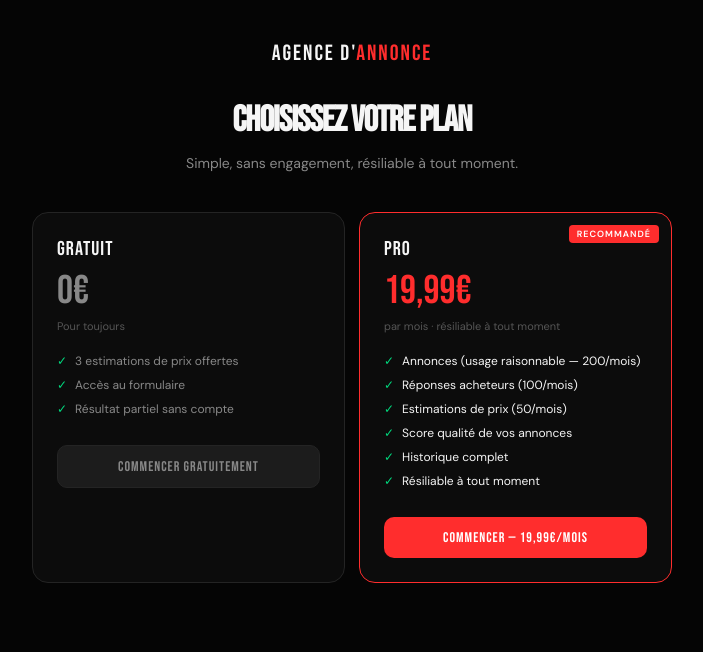
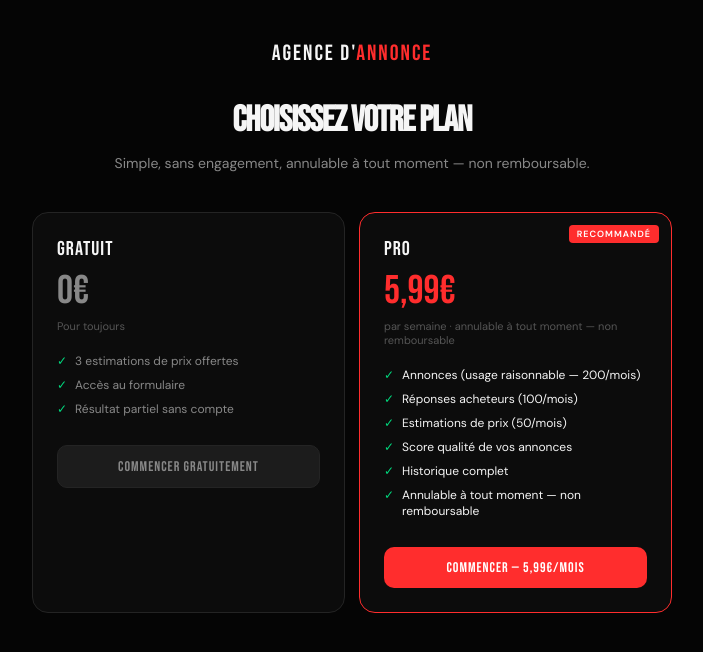
Before and after one commit to nppro4-art/Agence-Annonce, a Next.js app: page /pricing in a window 1280 px wide. Shown: the top 652 px of the page, without its empty margins (288-991 px from the left). Built offline with nearby package versions, Linux system fonts and the light colour scheme.

Commit message:
Update pricing.js

```diff
--- a/pages/pricing.js
+++ b/pages/pricing.js
@@ -14,7 +14,7 @@ export default function Pricing() {
           <h1 style={{ fontFamily: 'Bebas Neue', fontSize: 36, letterSpacing: -1, marginTop: 32, marginBottom: 12 }}>
             Choisissez votre plan
           </h1>
-          <p style={{ fontSize: 14, color: 'var(--muted2)' }}>Simple, sans engagement, résiliable à tout moment.</p>
+          <p style={{ fontSize: 14, color: 'var(--muted2)' }}>Simple, sans engagement, annulable à tout moment — non remboursable.</p>
         </div>
 
         <div style={{ display: 'grid', gridTemplateColumns: '1fr 1fr', gap: 14 }}>
@@ -40,15 +40,15 @@ export default function Pricing() {
               RECOMMANDÉ
             </div>
             <div style={{ fontFamily: 'Bebas Neue', fontSize: 20, letterSpacing: 1, marginBottom: 6 }}>Pro</div>
-            <div style={{ fontFamily: 'Bebas Neue', fontSize: 40, color: 'var(--red)', marginBottom: 4 }}>19,99€</div>
-            <div style={{ fontSize: 11, color: 'var(--muted)', marginBottom: 20 }}>par mois · résiliable à tout moment</div>
+            <div style={{ fontFamily: 'Bebas Neue', fontSize: 40, color: 'var(--red)', marginBottom: 4 }}>5,99€</div>
+            <div style={{ fontSize: 11, color: 'var(--muted)', marginBottom: 20 }}>par semaine · annulable à tout moment — non remboursable</div>
             {[
               'Annonces (usage raisonnable — 200/mois)',
               'Réponses acheteurs (100/mois)',
               'Estimations de prix (50/mois)',
               'Score qualité de vos annonces',
               'Historique complet',
-              'Résiliable à tout moment'
+              'Annulable à tout moment — non remboursable'
             ].map(f => (
               <div key={f} style={{ fontSize: 12, color: 'var(--white)', display: 'flex', gap: 8, marginBottom: 8 }}>
                 <span style={{ color: 'var(--success)' }}>✓</span>{f}
@@ -56,7 +56,7 @@ export default function Pricing() {
             ))}
             <button onClick={() => router.push('/auth/register?plan=pro')}
               style={{ width: '100%', marginTop: 20, background: 'var(--red)', border: 'none', borderRadius: 10, color: 'white', cursor: 'pointer', fontFamily: 'Bebas Neue', fontSize: 14, letterSpacing: 1, padding: '12px', transition: 'all .2s' }}>
-              COMMENCER — 19,99€/MOIS
+              COMMENCER — 5,99€/MOIS
             </button>
           </div>
         </div>
```
